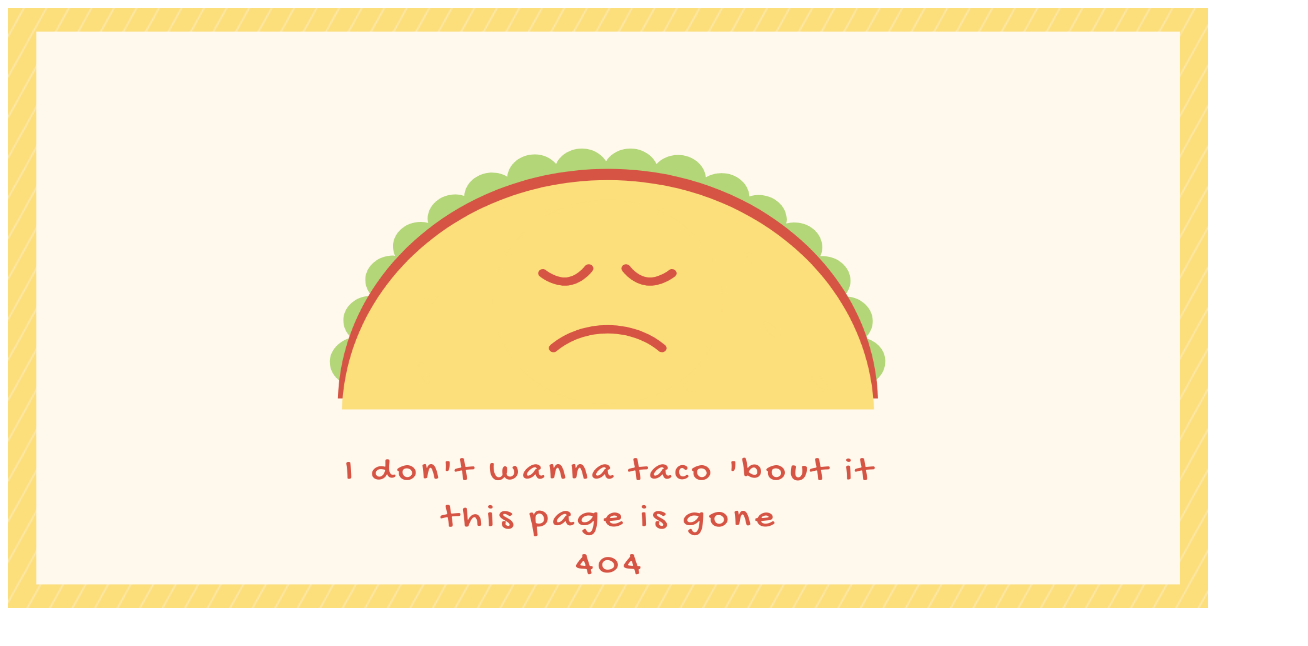
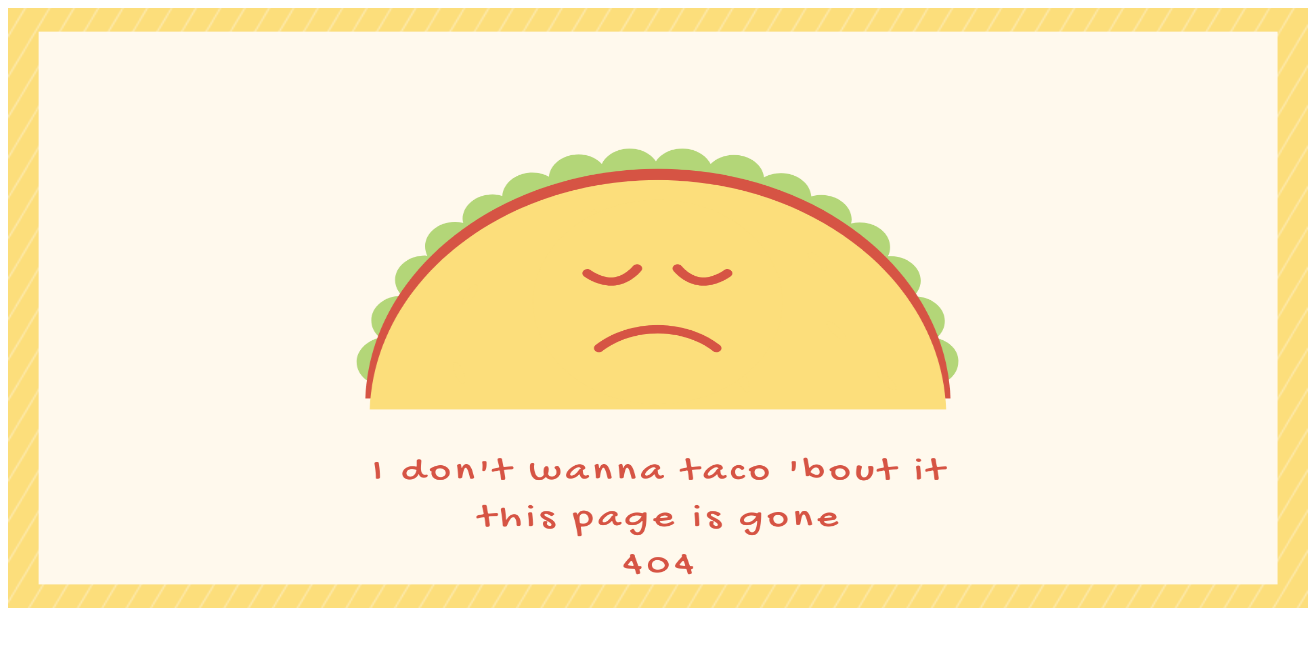
Before and after one commit to Olinda73/ifuckedup, a plain HTML site: page index.html in a window 1280 px wide. Shown: the whole page, 1308 px wide, since content can reach past the window. Drawn offline with Linux system fonts and the light colour scheme.

Commit message:
Update index.html

```diff
--- a/index.html
+++ b/index.html
@@ -9,7 +9,7 @@
 </head>
 
 
-    <img src="/every thing is fine.png" width="1200" height="600">
+    <img src="/every thing is fine.png" width="1300" height="600">
 
 </body>
 
```
